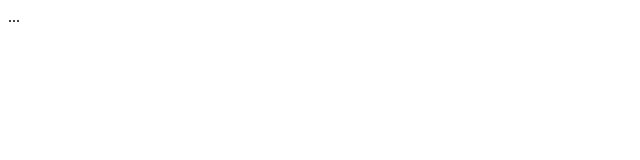
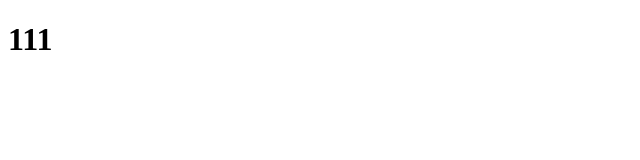
Before and after one commit to dmitryberezikov/webcourse, a plain HTML site: page index.html in a window 1280 px wide. Shown: the full height of the page, 0-640 px from the left. Drawn offline with Linux system fonts and the light colour scheme.

Commit message:
modified:   index.html

```diff
--- a/index.html
+++ b/index.html
@@ -6,6 +6,9 @@
     <title>Document</title>
 </head>
 <body>
-    ...
+    <h1>
+
+        111
+    </h1>
 </body>
 </html>
```
